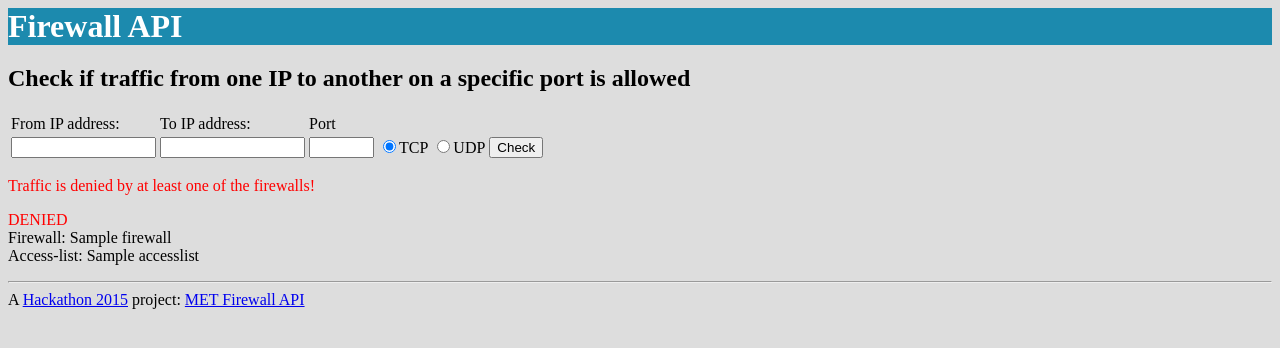
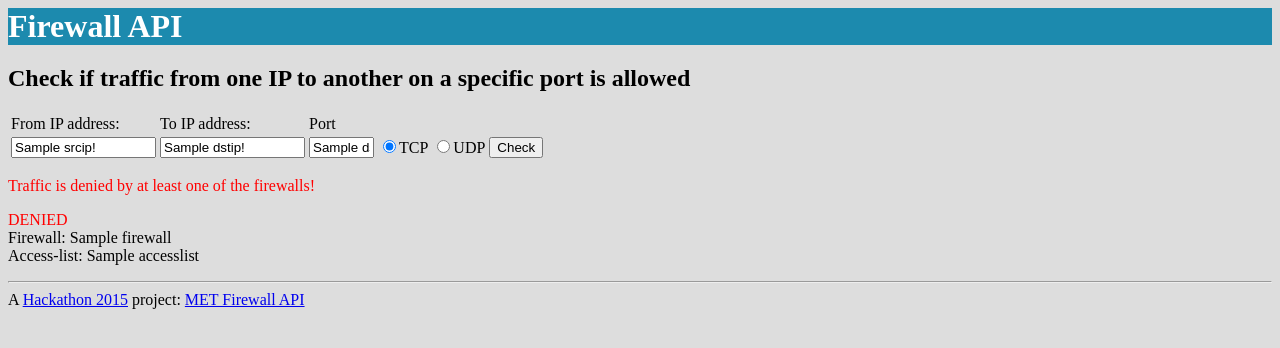
Before and after one commit to arnesund/firewall-api, a Flask app: template templates/result.html in a window 1280 px wide. Shown: the top 348 px of the page. Run offline with Flask 2, Linux system fonts and the light colour scheme; the template is opened without the code that fills it: most values are stand-ins (such as "Sample title", 1, 10 or a date in 2020).

Commit message:
Endret i result.html

```diff
--- a/templates/result.html
+++ b/templates/result.html
@@ -13,9 +13,9 @@
 <tr><td>From IP address:</td><td>To IP address:</td><td>Port</td></tr>
 
 <tr>
-<td><INPUT NAME="srcip" TYPE="text" SIZE="15" maxlength="15" value=""></td>
-<td><INPUT NAME="dstip" TYPE="text" SIZE="15" maxlength="15"></td>
-<td><INPUT NAME="dstport" TYPE="text" SIZE="5" maxlength="5"></td>
+<td><INPUT NAME="srcip" TYPE="text" SIZE="15" maxlength="15" value="{{ srcip }}!"></td>
+<td><INPUT NAME="dstip" TYPE="text" SIZE="15" maxlength="15" value="{{ dstip }}!"></td>
+<td><INPUT NAME="dstport" TYPE="text" SIZE="5" maxlength="5" value="{{ dstport }}!"></td>
 <td><input type="radio" name="proto" value="tcp" checked>TCP</td>
 <td><input type="radio" name="proto" value="udp">UDP</td>
 <td><INPUT TYPE="submit" value="Check"></td></tr>
```
